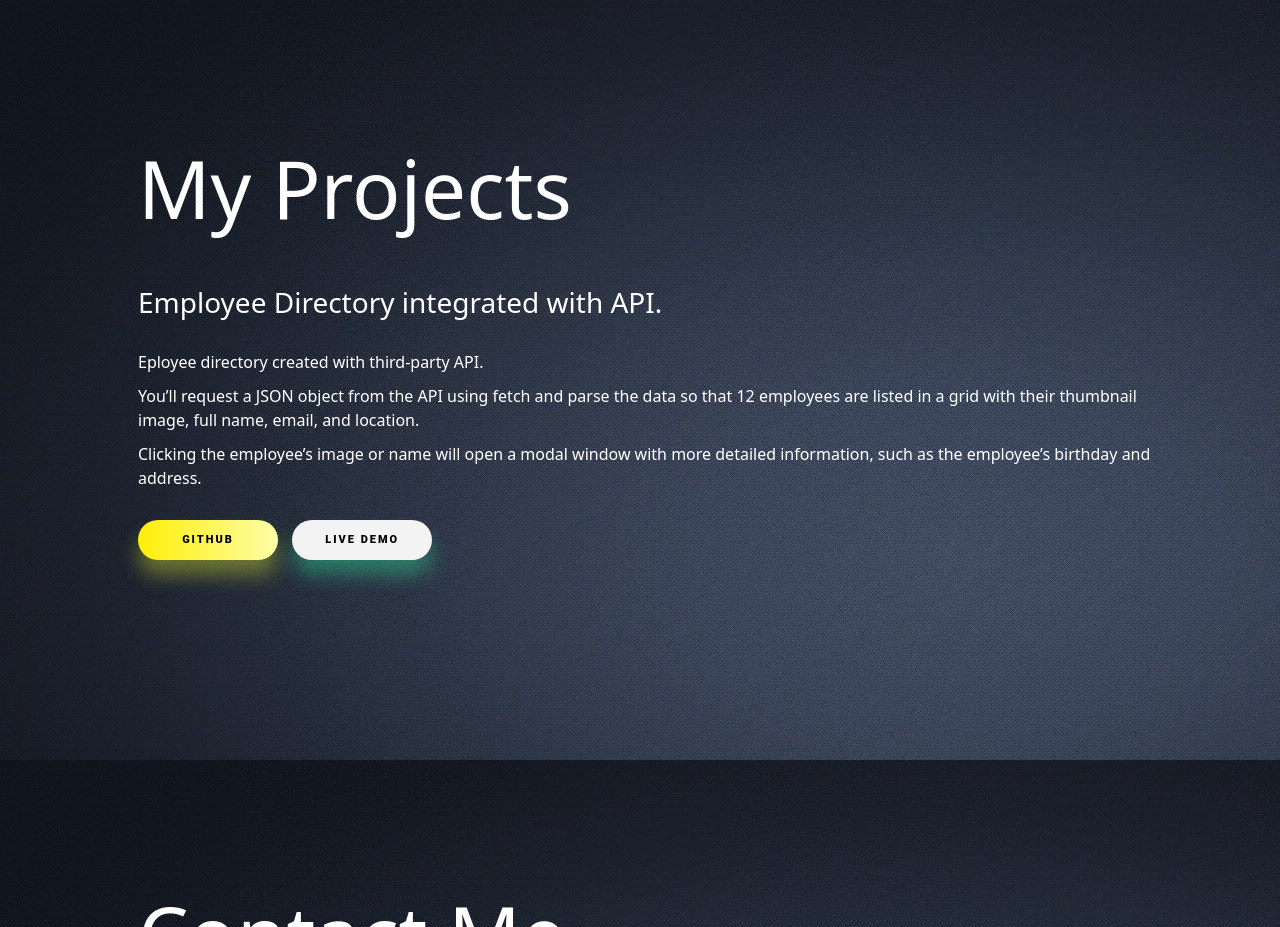
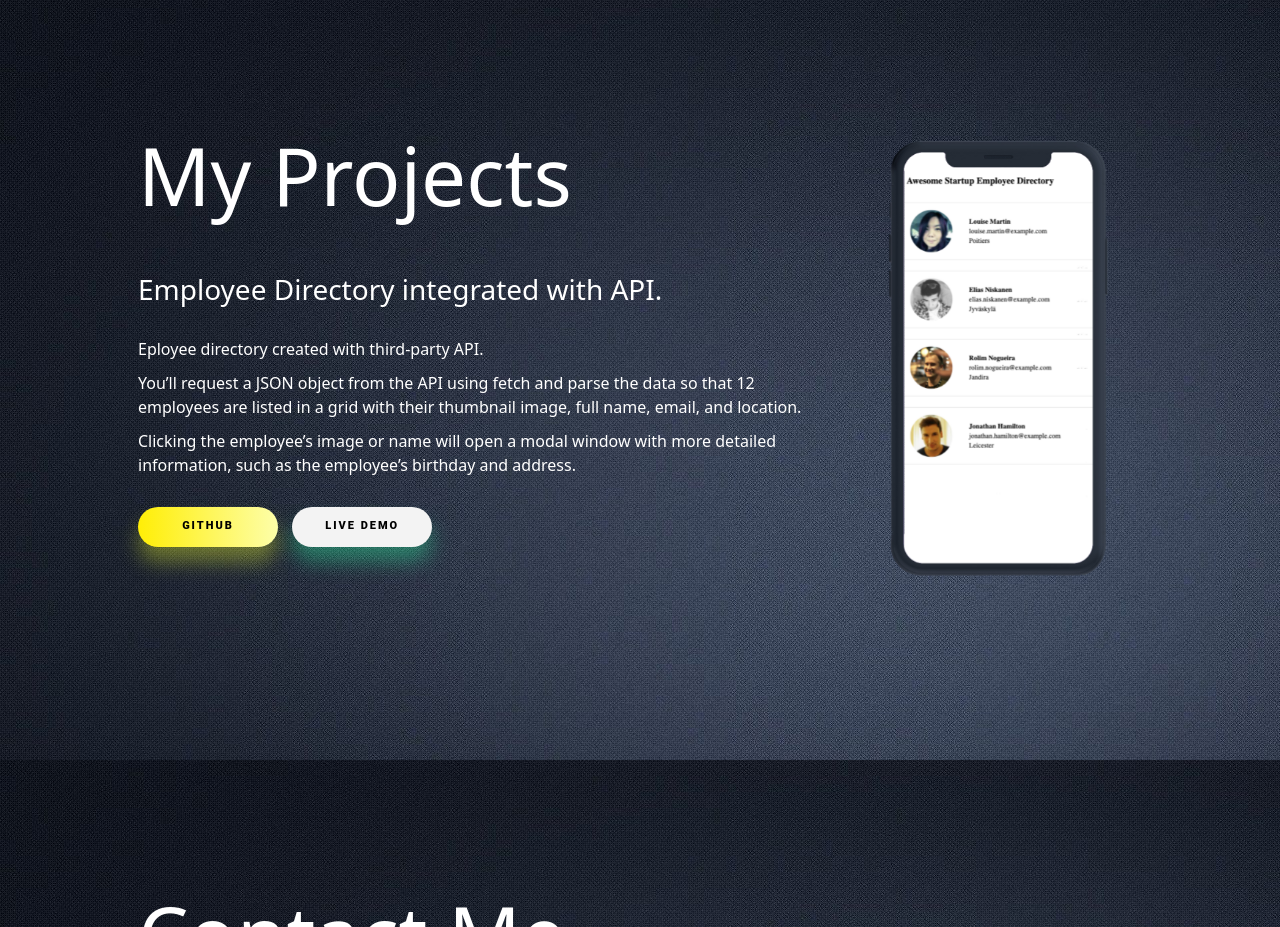
Before and after one commit to kiliandeketelaere/Techdegree-Project-Nine, a website: page index.html in a window 1280 px wide. Shown: the part 3240-4167 px from the top of the page. Drawn offline with nearby package versions, Linux system fonts and the light colour scheme.

Commit message:
add 3th picture

```diff
--- a/index.html
+++ b/index.html
@@ -236,6 +236,8 @@
   <div class="grid5-box3">
 
     <div class="content5">
+      <div class="content-container">
+        <div class="container-item1">
       <h1>My Projects</h1>
       <h3>Employee Directory integrated with API.</h3>
       <p>Eployee directory created with third-party API.</p>
@@ -244,8 +246,12 @@
 
       <button class="button1" onclick="window.location.href='https://github.com/kiliandeketelaere/Techdegree-project-8';">Github</button>
       <button class="button2" onclick="window.location.href='https://employee-directory-kilian.netlify.app';">Live Demo</button>
-
     </div>
+    <div class="container-item2">
+    <img src="./images/employee.png" alt="wheelofsucces" class="portfolio-images3">
+  </div>
+</div>
+</div>
 
 
   </div>
--- a/styles.css
+++ b/styles.css
@@ -365,6 +365,9 @@ flex-wrap: wrap;
     width: 20px;
     height: 20px;
 }
+.portfolio-images3 {
+    display: none;
+}
 
 /* ========== SIXTH SLIDER ========== */
 
@@ -660,6 +663,12 @@ h5 {
     .portfolio-images2 {
         display: block;
     }
+    .portfolio-images3 {
+        display: block;
+        position: relative;
+        width: 70%;
+        margin-left: 20%;
+    }
 
     .item-box {
         display: none;
```
Also changed, not shown: images/employee.png (added).
